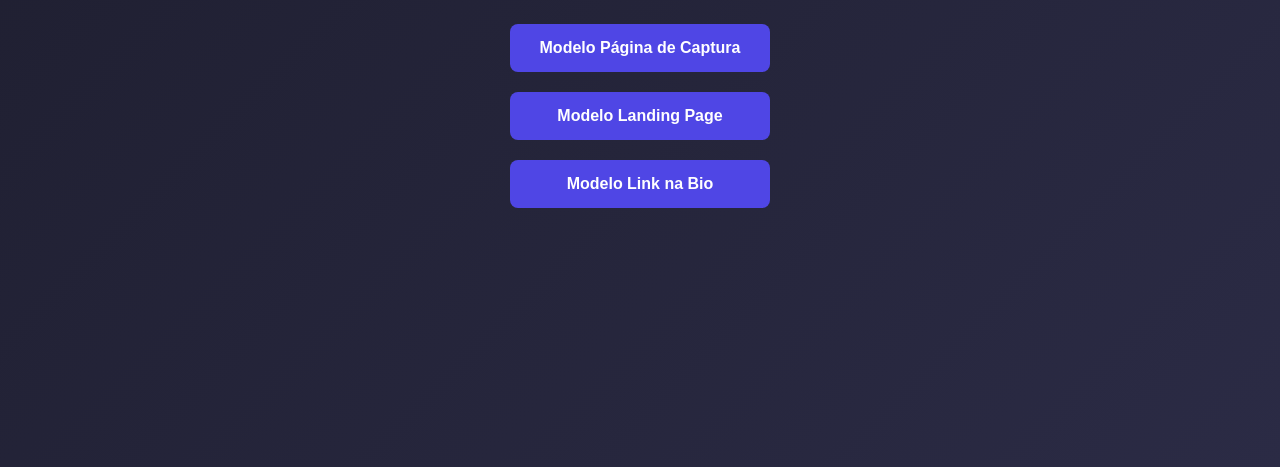
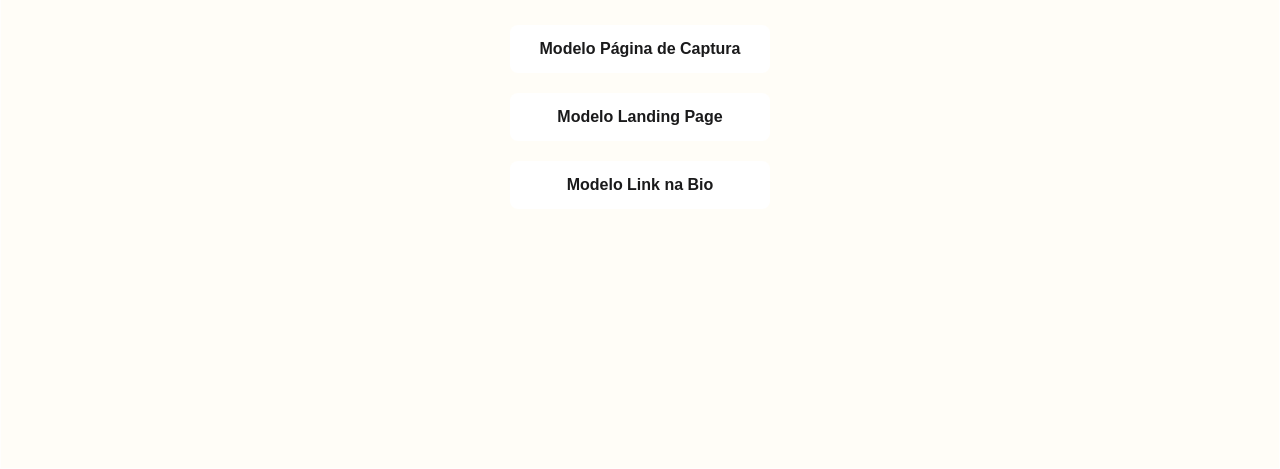
Before and after one commit to Lahyz/MODELOS, a plain HTML site: page index.html in a window 1280 px wide. Shown: the part 333-802 px from the top of the page. Drawn offline with Linux system fonts and the light colour scheme.

Commit message:
alteração backgound e cor do texto, além de adicionar um hover mais claro para o botão.

```diff
--- a/index.html
+++ b/index.html
@@ -9,12 +9,13 @@
     body {
       margin: 0;
       font-family: Arial, Helvetica, sans-serif;
-      background: linear-gradient(135deg, #1e1e2f, #2b2b45);
-      color: white;
+      background: #fffdf7;
+      color: #1a1a1b;
       display: flex;
       justify-content: center;
       align-items: center;
       height: 100vh;
+      border: 1px solid rgba(255, 255, 255, 0.8);
     }
 
     .container {
@@ -35,14 +36,14 @@
       text-decoration: none;
       padding: 15px 30px;
       border-radius: 8px;
-      background-color: #4f46e5;
-      color: white;
+      background-color: #ffffff;
+      color: #1a1a1b;
       font-weight: bold;
       transition: 0.3s;
     }
 
     a:hover {
-      background-color: #6366f1;
+      background-color: #f4b41a;
       transform: scale(1.05);
     }
   </style>
```
